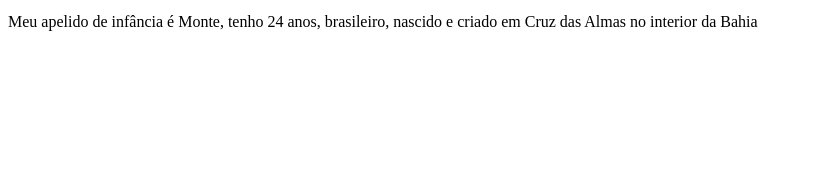
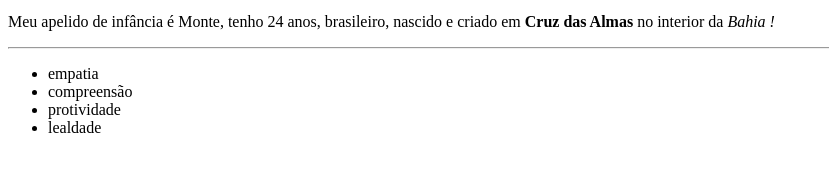
Before and after one commit to Matheus-Monte/Portifolio, a plain HTML site: page index.html in a window 1280 px wide. Shown: the part 101-272 px from the top of the page, without its empty margins (0-829 px from the left). Drawn offline with Linux system fonts and the light colour scheme.

Commit message:
adiciona lista de habilidades

```diff
--- a/index.html
+++ b/index.html
@@ -11,6 +11,8 @@
 </h1>
 <img src="Foto Portifólio.jpeg" alt="Foto em preto e branco de Matheus sorrindo">
 
-<p>Meu apelido de infância é Monte, tenho 24 anos, brasileiro, nascido e criado em Cruz das Almas no interior da Bahia <p></p>
+<p>Meu apelido de infância é Monte, tenho 24 anos, brasileiro, nascido e criado em <strong>Cruz das Almas </strong> no interior da <em>Bahia !</em>  <p>
+    <hr>
+    <ul><li>empatia</li> <li>compreensão</li> <li>protividade</li> <li>lealdade</li></ul>
 </body>
 </html>
```
